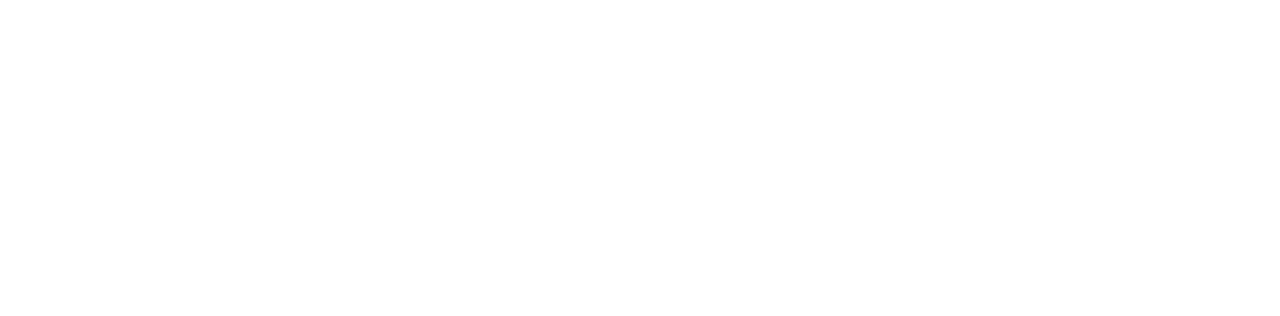
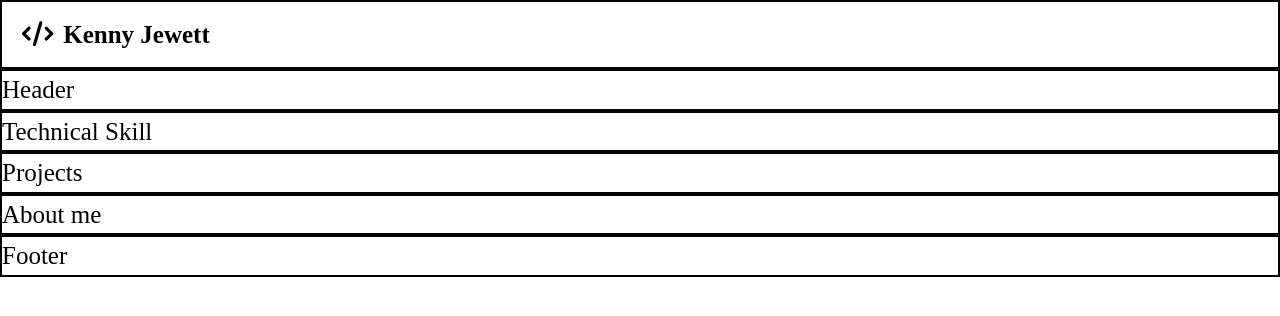
Before and after one commit to Kenny-Jewett/Portfolio, a plain HTML site: page second-iteration/index.html in a window 1280 px wide. Drawn offline with Linux system fonts and the light colour scheme.

Commit message:
got navbar formatted

```diff
--- a/second-iteration/index.html
+++ b/second-iteration/index.html
@@ -4,10 +4,21 @@
     <meta charset="UTF-8">
     <meta http-equiv="X-UA-Compatible" content="IE=edge">
     <meta name="viewport" content="width=device-width, initial-scale=1.0">
+		<script src="https://kit.fontawesome.com/0003fdc518.js" crossorigin="anonymous"></script>
     <link rel="stylesheet" href="main.css">
     <title>Kenny Jewett Portfolio</title>
 </head>
 <body>
-
+	<main class="body__grid-container">
+		<nav class="main__navbar">
+			<i class="fa-solid fa-code"></i>
+      	<h3>Kenny Jewett</h3>
+		</nav>
+		<header class="main__header">Header</header>
+		<section class="main__technical-skills">Technical Skill</section>
+		<aside class="main__projects-container">Projects</aside>
+		<article class="main__about-me"> About me</article>
+		<footer class="main__footer-links">Footer</footer>
+	</main>
 </body>
 </html>
--- a/second-iteration/main.scss
+++ b/second-iteration/main.scss
@@ -0,0 +1,93 @@
+
+
+
+/* Box sizing rules */
+*,
+*::before,
+*::after {
+  box-sizing: border-box;
+  font-size: 1.25rem;
+}
+
+/* Remove default margin */
+body,
+h1,
+h2,
+h3,
+h4,
+p,
+li,
+figure,
+figcaption,
+blockquote,
+dl,
+dd {
+  margin: 0;
+}
+
+/* Set core body defaults */
+body {
+  min-height: 100vh;
+  line-height: 1.5;
+}
+
+/* Make images easier to work with */
+img,
+picture {
+  max-width: 100%;
+  display: block;
+}
+
+.body__grid-container {
+    display: grid;
+    grid-template-areas:
+        "nav nav nav nav"
+        "header header header header"
+        "section section section section"
+        "aside aside aside aside"
+        "article article article article"
+        "footer footer footer footer";
+    grip-gap: 5px;
+}
+
+nav {
+    grid-area: nav;
+    border: solid 2px black;
+}
+
+header {
+    grid-area: header;
+    border: solid 2px black;
+}
+
+section {
+    grid-area: section;
+    border: solid 2px black;
+}
+
+aside {
+    grid-area: aside;
+    border: solid 2px black;
+}
+
+article {
+    grid-area: article;
+    border: solid 2px black;
+}
+
+footer {
+    grid-area: footer;
+    border: solid 2px black;
+}
+
+
+.main__navbar {
+    display: flex;
+    padding: .5rem;
+    align-items: center;
+
+    i {
+        padding: .5rem;
+
+    }
+}
```
Also changed, not shown: second-iteration/main.css.
